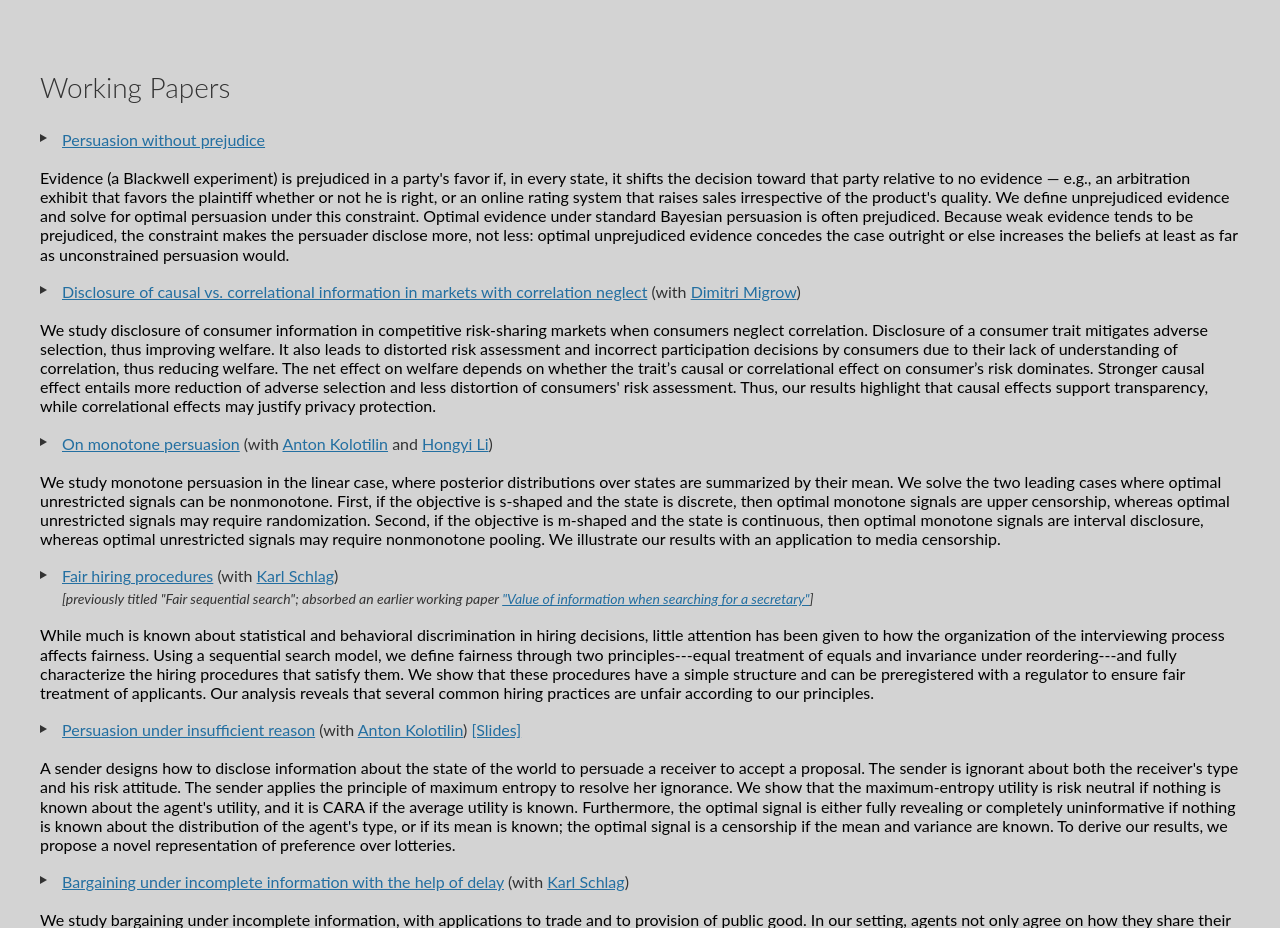
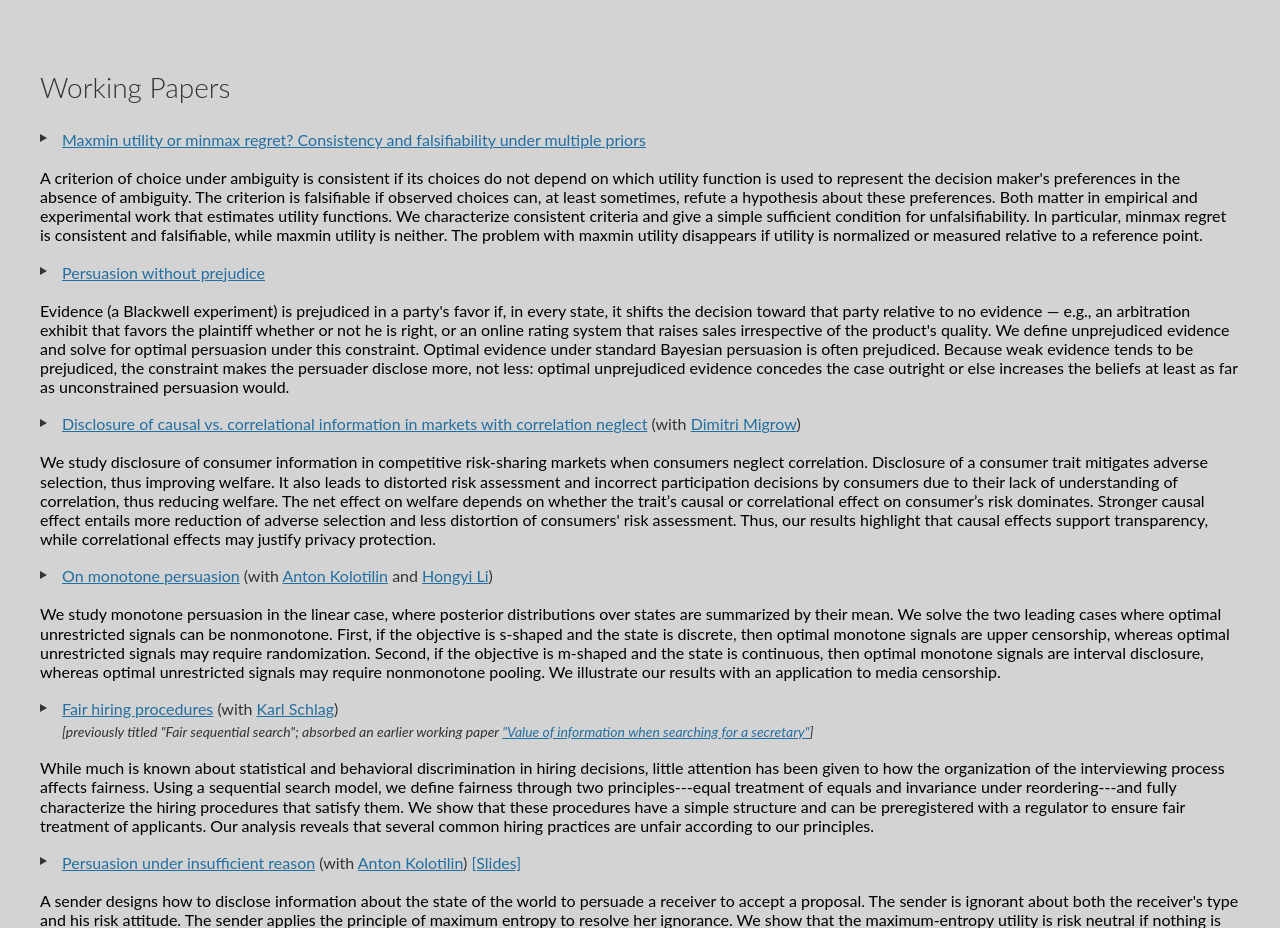
Before and after one commit to azapeche/azapech-github.io, a plain HTML site: page index.html in a window 1280 px wide. Shown: the part 1540-2468 px from the top of the page. Drawn offline with Linux system fonts and the light colour scheme.

Commit message:
Add working paper: Maxmin utility or minmax regret?
Co-Authored-By: Claude Sonnet 5.5 <noreply@anthropic.com>

```diff
--- a/index.html
+++ b/index.html
@@ -248,6 +248,11 @@ a:hover {
 <section id="wp">
 <h2>Working Papers</h2>
 <ul class="triangle-list">
+<li> <a href="ConsistencyFalsifiability.pdf" rel="noopener noreferrer" target="_blank">Maxmin utility or minmax regret? Consistency and falsifiability under multiple priors</a></li>
+</ul>
+<p>A criterion of choice under ambiguity is consistent if its choices do not depend on which utility function is used to represent the decision maker's preferences in the absence of ambiguity. The criterion is falsifiable if observed choices can, at least sometimes, refute a hypothesis about these preferences. Both matter in empirical and experimental work that estimates utility functions. We characterize consistent criteria and give a simple sufficient condition for unfalsifiability. In particular, minmax regret is consistent and falsifiable, while maxmin utility is neither. The problem with maxmin utility disappears if utility is normalized or measured relative to a reference point.
+</p>
+<ul class="triangle-list">
 <li> <a href="PersuasionWithoutPrejudice.pdf" rel="noopener noreferrer" target="_blank">Persuasion without prejudice</a></li>
 </ul>
 <p>Evidence (a Blackwell experiment) is prejudiced in a party's favor if, in every state, it shifts the decision toward that party relative to no evidence — e.g., an arbitration exhibit that favors the plaintiff whether or not he is right, or an online rating system that raises sales irrespective of the product's quality. We define unprejudiced evidence and solve for optimal persuasion under this constraint. Optimal evidence under standard Bayesian persuasion is often prejudiced. Because weak evidence tends to be prejudiced, the constraint makes the persuader disclose more, not less: optimal unprejudiced evidence concedes the case outright or else increases the beliefs at least as far as unconstrained persuasion would.
```
Also changed, not shown: 1 other file.
